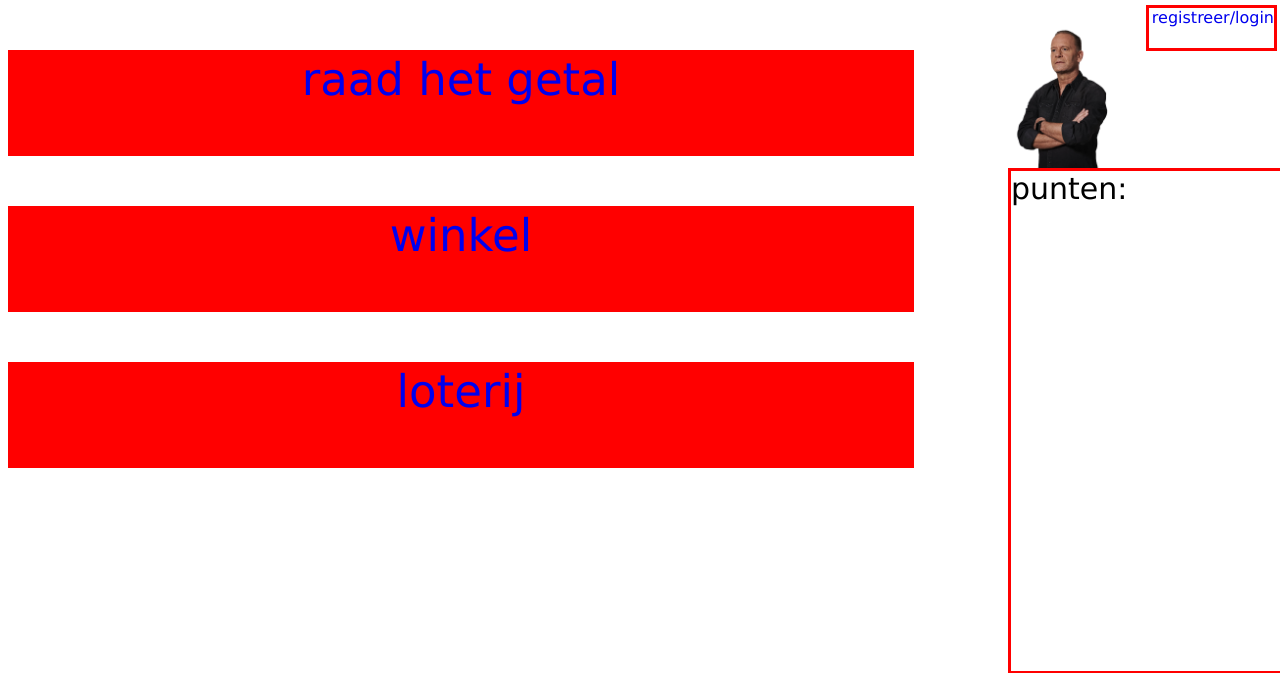
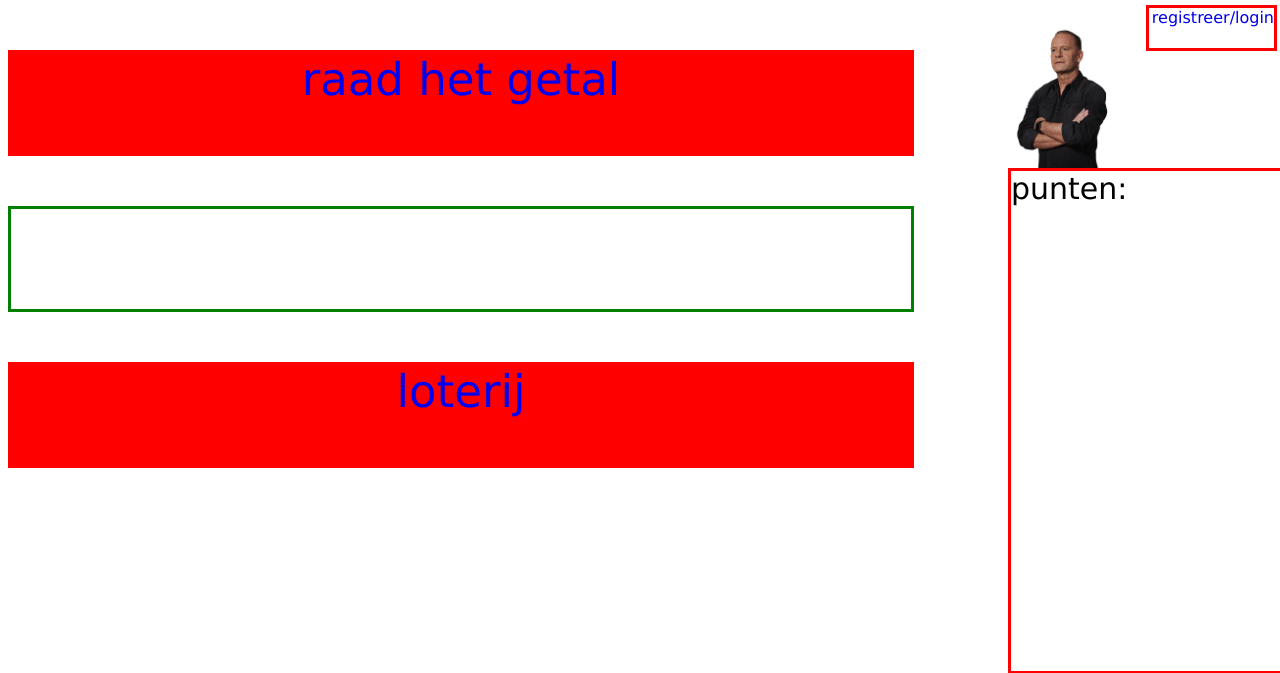
Before and after one commit to StevenSeagull1/loterij, a PHP site: page / in a window 1280 px wide; the page is wider, and only the part inside the window is pictured. Shown: the top 673 px of that part. Run offline with PHP 8.4, Linux system fonts and the light colour scheme.

Commit message:
winkel
sadsx

```diff
--- a/view/homepage.css
+++ b/view/homepage.css
@@ -28,12 +28,12 @@ body{
 .Winkel{
     width:900px;
     height: 100px;
-    border: 3px red solid;
+    border: 3px green solid;
     font-size:45px;
     margin-top:50px;
     text-align: center;
     color: white;
-    background-color: red;
+    /* background-color: red; */
 }
 
 .login{
--- a/view/index.html
+++ b/view/index.html
@@ -12,7 +12,7 @@
 <img src="view/images/Ronrb.png">
 <a href='view/inlogForm.php' target="blank"><div class="login">registreer/login</a></div>
 <a href='view/spel.html' target="blank"><div class="Spel">raad het getal</a></div>
-<a href='shop/index.php' target="blank"><div class="Winkel">winkel</a></div>
+<div class="Winkel"></div>
 <a href='view/loterij.html' target="blank"><div class="Loterij">loterij</a></div>
 <div class="punten">punten:</div>
 
```
